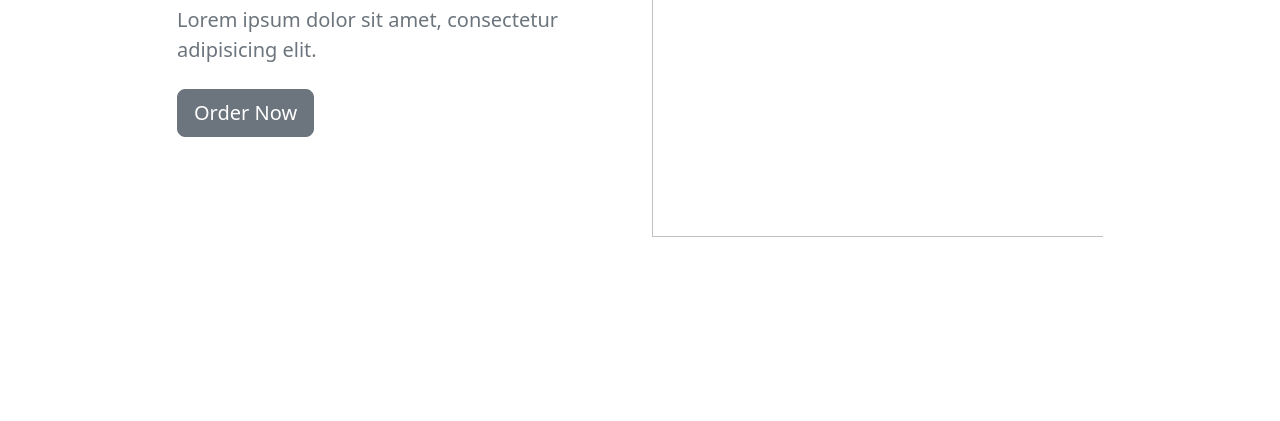
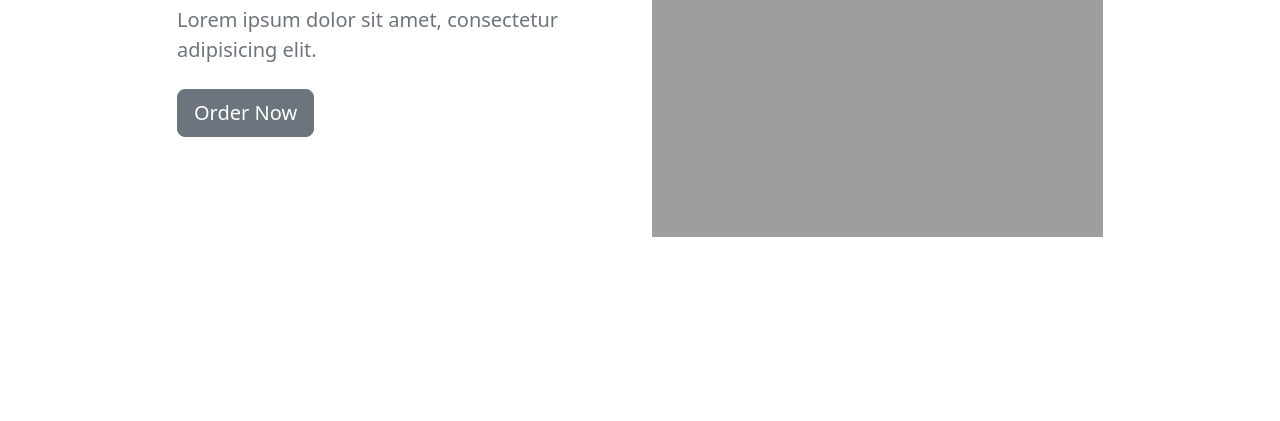
Before and after one commit to vhillyjay/landingPage, a plain HTML site: page index.html in a window 1280 px wide. Shown: the part 379-800 px from the top of the page. Drawn offline with nearby package versions, Linux system fonts and the light colour scheme; the site is published under a folder, as on GitHub Pages, so addresses that start at the root find nothing.

Commit message:
Update index.html

```diff
--- a/index.html
+++ b/index.html
@@ -92,7 +92,7 @@
                 <!-- 12 col for xs screen, 5 col when it gets md/bigger screen -->
                 <div class="col-md-5 text-center d-none d-md-block">
                     <!-- will not show if screen is small. will show in block if screen is md -->
-                    <img class="img-fluid" src="/assets/pastryImage1.jpg" alt="Pastry Image" style="height: 500px;">
+                    <img class="img-fluid" src="assets/pastryImage1.jpg" alt="Pastry Image" style="height: 500px;">
                     <!-- takes the full width of the parent element <div class="col-md-5 text-center"> -->
                 </div>
                 <!-- text-center also works on images -->
```
